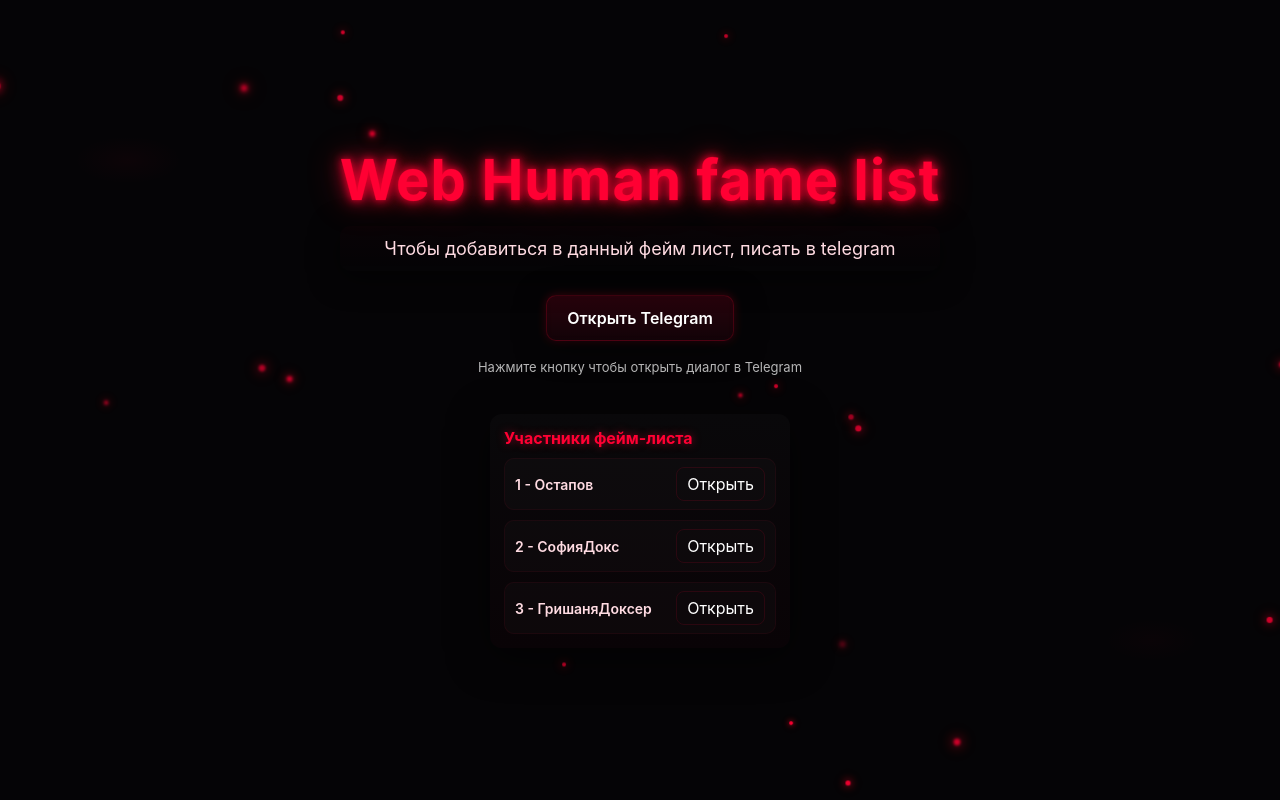
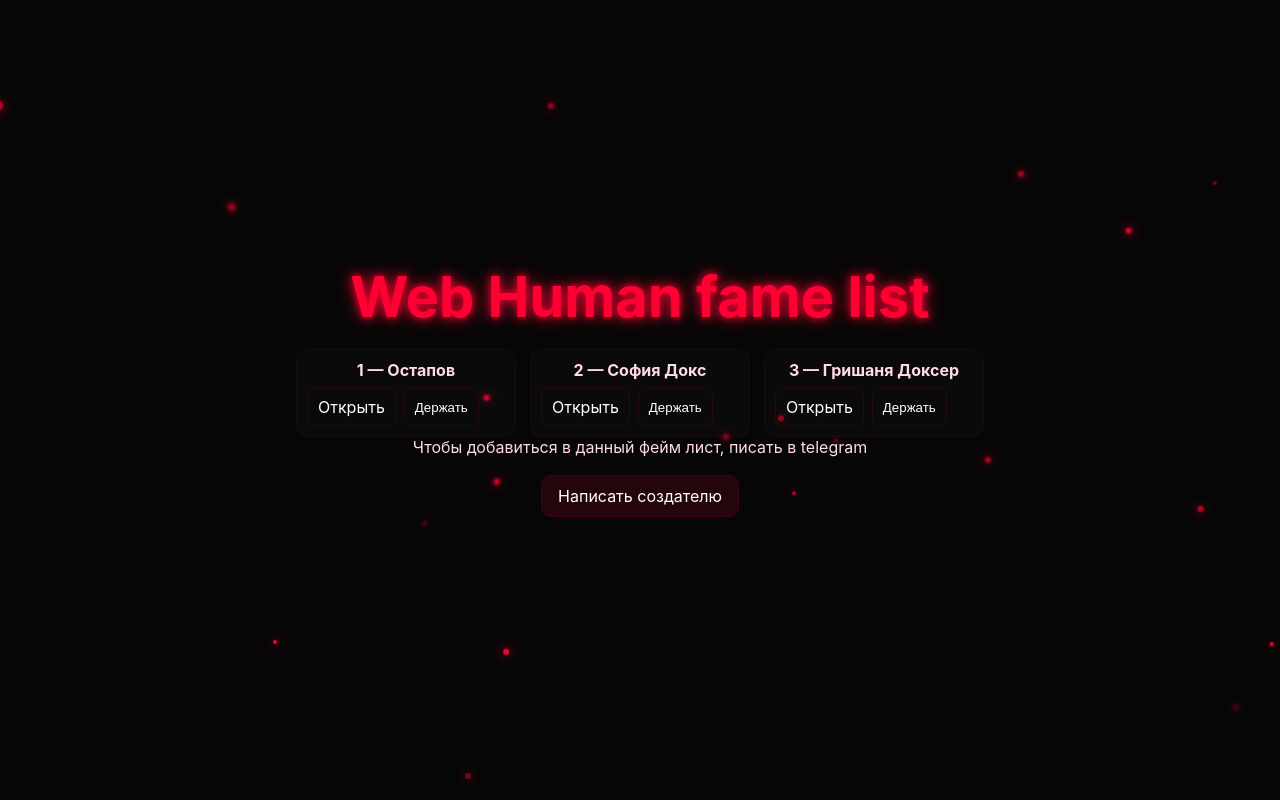
Before and after one commit to Ostapovinc/Webhumaninc.github.io, a plain HTML site: page index.html in a window 1280 px wide. Drawn offline with Linux system fonts and the light colour scheme.

Commit message:
Update index.html

```diff
--- a/index.html
+++ b/index.html
@@ -4,244 +4,138 @@
 <meta charset="utf-8" />
 <meta name="viewport" content="width=device-width,initial-scale=1" />
 <title>Web Human fame list</title>
-  <meta name="description" content="Web Human fame list — добавить в фейм лист через Telegram" />
 <style>
-    :root{
-      --bg:#050406;
-      --red:#ff0033;
-      --fsize:clamp(28px,6vw,56px);
+  :root{--bg:#070607;--red:#ff0033}
+  *{box-sizing:border-box}
+  html,body{height:100%;margin:0;font-family:Inter, system-ui, Arial, sans-serif;background:var(--bg);color:#fff}
+  .wrap{min-height:100vh;display:flex;align-items:center;justify-content:center;padding:40px;position:relative;overflow:hidden;text-align:center}
+  /* particles */
+  .particles{position:fixed;inset:0;pointer-events:none;z-index:0}
+  .p{position:absolute;border-radius:50%;background:var(--red);box-shadow:0 0 12px var(--red);opacity:.9;will-change:transform,opacity;animation:float linear infinite}
+  .p.s{width:4px;height:4px}
+  .p.m{width:6px;height:6px}
+  .p.l{width:10px;height:10px}
+  @keyframes float{
+    0%{transform:translateY(0) translateX(0) scale(1)}
+    25%{transform:translateY(-30vh) translateX(6vw) scale(1.05)}
+    50%{transform:translateY(-10vh) translateX(-10vw) scale(.95)}
+    75%{transform:translateY(10vh) translateX(8vw) scale(1.02)}
+    100%{transform:translateY(0) translateX(0) scale(1)}
   }
-    *{box-sizing:border-box}
-    html,body{height:100%}
-    body{
-      margin:0;
-      font-family:Inter, Roboto, Arial, sans-serif;
-      background:
-        radial-gradient(900px 400px at 10% 20%, rgba(255,0,51,0.03), transparent 6%),
-        radial-gradient(800px 350px at 90% 80%, rgba(255,0,51,0.02), transparent 6%),
-        var(--bg);
-      color:#fff;
-      overflow:hidden;
-      -webkit-font-smoothing:antialiased;
-      -moz-osx-font-smoothing:grayscale;
-    }
-
-    .wrap{
-      position:relative;
-      min-height:100vh;
-      display:flex;
-      align-items:center;
-      justify-content:center;
-      padding:40px;
-      text-align:center;
-      z-index:1;
-    }
-
-    .particles{
-      position:fixed;
-      inset:0;
-      pointer-events:none;
-      overflow:hidden;
-      z-index:0;
-    }
-    .particle{
-      position:absolute;
-      width:6px;
-      height:6px;
-      border-radius:50%;
-      background:var(--red);
-      box-shadow:0 0 10px var(--red), 0 0 20px rgba(255,0,51,0.6);
-      opacity:0.9;
-      transform:translate3d(0,0,0);
-      animation:float linear infinite;
-      will-change:transform,opacity;
-    }
-    .particle.s{width:4px;height:4px;opacity:0.6}
-    .particle.m{width:6px;height:6px}
-    .particle.l{width:10px;height:10px;opacity:1}
-
-    @keyframes float{
-      0%{transform:translateY(0) translateX(0) scale(1); opacity:0.9}
-      25%{transform:translateY(-40vh) translateX(6vw) scale(1.05); opacity:0.7}
-      50%{transform:translateY(-20vh) translateX(-10vw) scale(0.95); opacity:0.85}
-      75%{transform:translateY(10vh) translateX(8vw) scale(1.02); opacity:0.8}
-      100%{transform:translateY(0) translateX(0) scale(1); opacity:0.9}
-    }
-
-    .title{
-      font-size:var(--fsize);
-      line-height:1;
-      letter-spacing:0.02em;
-      margin:0 0 18px 0;
-      color:var(--red);
-      text-shadow:
-        0 0 8px rgba(255,0,51,0.95),
-        0 0 18px rgba(255,0,51,0.75),
-        0 0 36px rgba(255,0,51,0.45),
-        0 2px 8px rgba(0,0,0,0.6);
-      -webkit-text-stroke:0.5px rgba(255,0,51,0.35);
-      transform:translateZ(0);
-    }
-
-    .subtitle{
-      max-width:760px;
-      margin:0 auto 24px auto;
-      color:#ffdbe2;
-      font-size:18px;
-      background:linear-gradient(180deg, rgba(255,0,51,0.02), transparent);
-      padding:12px 20px;
-      border-radius:10px;
-      box-shadow:0 6px 30px rgba(0,0,0,0.6);
-    }
-
-    .btn{
-      display:inline-block;
-      text-decoration:none;
-      padding:12px 20px;
-      border-radius:10px;
-      background:linear-gradient(180deg, rgba(255,0,51,0.14), rgba(255,0,51,0.06));
-      color:#fff;
-      font-weight:600;
-      box-shadow:
-        0 6px 30px rgba(0,0,0,0.6),
-        0 0 10px rgba(255,0,51,0.25);
-      border:1px solid rgba(255,0,51,0.18);
-      transition:transform .18s ease, box-shadow .18s ease;
-      backdrop-filter:blur(4px);
-    }
-    .btn:hover,.btn:focus{
-      transform:translateY(-4px) scale(1.02);
-      box-shadow:
-        0 14px 50px rgba(0,0,0,0.7),
-        0 0 30px rgba(255,0,51,0.45);
-      outline:none;
-    }
-
-    .note{
-      margin-top:18px;
-      color:rgba(255,255,255,0.75);
-      font-size:13px;
-      opacity:0.95;
-    }
-
-    /* Fame list styles */
-    .fame{
-      margin-top:26px;
-      text-align:left;
-      display:inline-block;
-      background:linear-gradient(180deg, rgba(255,255,255,0.02), rgba(255,0,51,0.02));
-      padding:14px;
-      border-radius:12px;
-      box-shadow:0 8px 40px rgba(0,0,0,0.6);
-      min-width:300px;
-    }
-    .fame h2{
-      margin:0 0 10px 0;
-      font-size:16px;
-      color:var(--red);
-      text-shadow:0 0 8px rgba(255,0,51,0.5);
-    }
-    .fame-list{
-      list-style:none;
-      margin:0;
-      padding:0;
-      display:flex;
-      flex-direction:column;
-      gap:10px;
-    }
-    .fame-item{
-      display:flex;
-      align-items:center;
-      justify-content:space-between;
-      gap:12px;
-      background:rgba(255,255,255,0.02);
-      padding:8px 10px;
-      border-radius:10px;
-      border:1px solid rgba(255,0,51,0.06);
-    }
-    .username{
-      color:#ffdbe2;
-      font-weight:600;
-      font-size:14px;
-    }
-    .user-link{
-      text-decoration:none;
-      padding:6px 10px;
-      border-radius:8px;
-      background:transparent;
-      color:#fff;
-      border:1px solid rgba(255,0,51,0.12);
-      transition:background .15s ease, transform .12s ease;
-    }
-    .user-link:hover{background:rgba(255,0,51,0.06); transform:translateY(-2px)}
-    @media (max-width:600px){
-      .subtitle{font-size:15px;padding:10px}
-      .btn{padding:10px 16px}
-      .fame{min-width:220px}
-    }
+  /* content */
+  .card{position:relative;z-index:2;max-width:900px;width:100%}
+  .title{font-size:clamp(28px,6vw,56px);color:var(--red);text-shadow:0 0 8px rgba(255,0,51,.95),0 0 18px rgba(255,0,51,.7);margin:0 0 18px}
+  .center-note{color:#ffdbe2;margin:0 0 18px}
+  .action{margin-bottom:20px}
+  .btn{display:inline-block;padding:10px 16px;border-radius:10px;background:rgba(255,0,51,0.12);color:#fff;text-decoration:none;border:1px solid rgba(255,0,51,0.12);cursor:pointer;transition:transform .12s}
+  .btn:hover{transform:translateY(-3px)}
+  /* fame list */
+  .fame{display:flex;gap:14px;flex-wrap:wrap;justify-content:center}
+  .member{background:rgba(255,255,255,0.02);padding:10px;border-radius:12px;min-width:220px;border:1px solid rgba(255,0,51,0.06);position:relative}
+  .member-name{font-weight:700;color:#ffdbe2;margin-bottom:8px}
+  .member-actions{display:flex;gap:8px;flex-wrap:wrap}
+  .link{padding:8px 10px;border-radius:8px;background:transparent;border:1px solid rgba(255,0,51,0.12);color:#fff;text-decoration:none}
+  .link[disabled]{opacity:.5;cursor:default;pointer-events:none}
+  /* popup on hold */
+  .info{position:absolute;left:50%;transform:translateX(-50%) translateY(8px);bottom:-9999px;background:#0b0b0b;color:#fff;padding:10px;border-radius:10px;min-width:200px;box-shadow:0 10px 30px rgba(0,0,0,.6);border:1px solid rgba(255,0,51,0.06);opacity:0;transition:opacity .12s,bottom .12s}
+  .info.show{bottom:calc(-100% - 14px);opacity:1}
+  .role{font-size:13px;color:#ffdbe2;margin-top:6px}
+  @media(max-width:640px){.fame{flex-direction:column;align-items:center}}
 </style>
 </head>
 <body>
-  <div class="particles" aria-hidden="true" id="particles"></div>
+<div class="particles" id="particles" aria-hidden="true"></div>
 
 <main class="wrap" role="main" aria-label="Web Human fame list">
-    <div style="z-index:2;max-width:980px;">
+  <div class="card">
     <h1 class="title">Web Human fame list</h1>
 
-      <p class="subtitle">Чтобы добавиться в данный фейм лист, писать в telegram</p>
-
-      <p>
-        <a class="btn" href="https://ostapovinc.t.me" target="_blank" rel="noopener noreferrer" aria-label="Перейти в Telegram создателя">
-          Открыть Telegram
-        </a>
-      </p>
-
-      <p class="note">Нажмите кнопку чтобы открыть диалог в Telegram</p>
-
-      <div class="fame" aria-label="Список участников фейм листа">
-        <h2>Участники фейм-листа</h2>
-        <ul class="fame-list">
-          <li class="fame-item">
-            <span class="username">1 - Остапов</span>
-            <a class="user-link" href="https://ostapovinc.t.me" target="_blank" rel="noopener noreferrer">Открыть</a>
-          </li>
-          <li class="fame-item">
-            <span class="username">2 - СофияДокс</span>
-            <a class="user-link" href="https://amglev.t.me" target="_blank" rel="noopener noreferrer">Открыть</a>
-          </li>
-          <li class="fame-item">
-            <span class="username">3 - ГришаняДоксер</span>
-            <a class="user-link" href="https://Xiiui.t.me" target="_blank" rel="noopener noreferrer">Открыть</a>
-          </li>
-        </ul>
+    <div class="fame" id="fameList">
+      <!-- Members will be injected here -->
     </div>
 
+    <p class="center-note">Чтобы добавиться в данный фейм лист, писать в telegram</p>
+    <p class="action">
+      <a class="btn" href="https://ostapovxyz.t.me" target="_blank" rel="noopener noreferrer">Написать создателю</a>
+    </p>
   </div>
 </main>
 
 <script>
+/* Particles */
 (function(){
   const container = document.getElementById('particles');
-      const count = Math.min(Math.floor(window.innerWidth * window.innerHeight / 40000), 60);
-      const rand = (a,b)=> Math.random()*(b-a)+a;
+  const area = window.innerWidth * window.innerHeight;
+  const count = Math.min(Math.max(Math.floor(area / 35000), 18), 70);
+  const rand = (a,b)=>Math.random()*(b-a)+a;
 
   for(let i=0;i<count;i++){
-        const el = document.createElement('div');
-        el.className = 'particle ' + (Math.random()<0.6 ? 'm' : (Math.random()<0.8?'s':'l'));
-        const left = rand(-10,110);
-        const top = rand(-10,110);
-        el.style.left = left + '%';
-        el.style.top = top + '%';
-        const dur = rand(20,60);
-        const delay = rand(-20,20);
-        el.style.animationDuration = dur + 's';
-        el.style.animationDelay = delay + 's';
-        el.style.opacity = (0.5 + Math.random()*0.6).toFixed(2);
-        el.style.filter = 'blur(' + rand(0,2).toFixed(2) + 'px)';
-        el.style.transform = 'scale(' + rand(0.6,1.2).toFixed(2) + ')';
-        container.appendChild(el);
+    const d=document.createElement('div');
+    d.className='p '+(Math.random()<0.6?'m':(Math.random()<0.85?'s':'l'));
+    d.style.left=rand(-10,110)+'%';
+    d.style.top=rand(-10,110)+'%';
+    d.style.animationDuration=rand(18,55)+'s';
+    d.style.animationDelay=rand(-20,20)+'s';
+    d.style.opacity=(0.4+Math.random()*0.7).toFixed(2);
+    d.style.filter='blur('+rand(0,2).toFixed(2)+'px)';
+    container.appendChild(d);
   }
 })();
+
+/* Fame list data */
+const members = [
+  {name:'Остапов', link:'https://ostapovxyz.t.me', info:'Создатель'},
+  {name:'София Докс', link:'https://amglev.t.me', info:'Медийка'},
+  {name:'Гришаня Доксер', link:'https://xiidu.t.me', info:'Медийка'}
+];
+
+const fame = document.getElementById('fameList');
+
+members.forEach((m, idx) => {
+  const el = document.createElement('div');
+  el.className='member';
+  el.innerHTML = `
+    <div class="member-name">${idx+1} — ${m.name}</div>
+    <div class="member-actions">
+      ${m.link ? `<a class="link" href="${m.link}" target="_blank" rel="noopener noreferrer">Открыть</a>` : `<a class="link" disabled>Нет ссылки</a>`}
+      <button class="link info-btn" type="button">Держать</button>
+    </div>
+    <div class="info" role="region" aria-label="Информация о ${m.name}"><strong>${m.name}</strong><div class="role">${m.info}</div></div>
+  `;
+  fame.appendChild(el);
+
+  const btn = el.querySelector('.info-btn');
+  const info = el.querySelector('.info');
+
+  let holdTimer = null;
+  const holdDelay = 400; // ms to consider a hold
+
+  const showInfo = ()=> info.classList.add('show');
+  const hideInfo = ()=> info.classList.remove('show');
+
+  const onPointerDown = (e)=>{
+    e.preventDefault();
+    holdTimer = setTimeout(showInfo, holdDelay);
+  };
+  const onPointerUp = (e)=>{
+    if(holdTimer){ clearTimeout(holdTimer); holdTimer = null; }
+    // if info visible and pointer up quickly, keep visible for a short time then hide
+    if(info.classList.contains('show')){
+      setTimeout(hideInfo, 1600);
+    }
+  };
+
+  btn.addEventListener('pointerdown', onPointerDown);
+  btn.addEventListener('pointerup', onPointerUp);
+  btn.addEventListener('pointerleave', onPointerUp);
+  btn.addEventListener('touchstart', onPointerDown);
+  btn.addEventListener('touchend', onPointerUp);
+
+  // accessibility: toggle on keyboard long-press simulation (space/enter)
+  btn.addEventListener('keydown', (e)=>{
+    if(e.key==='Enter' || e.key===' '){ e.preventDefault(); showInfo(); setTimeout(hideInfo, 1600); }
+  });
+});
 </script>
 </body>
 </html>
```
Lines whose indentation alone changed are shown as unchanged.
